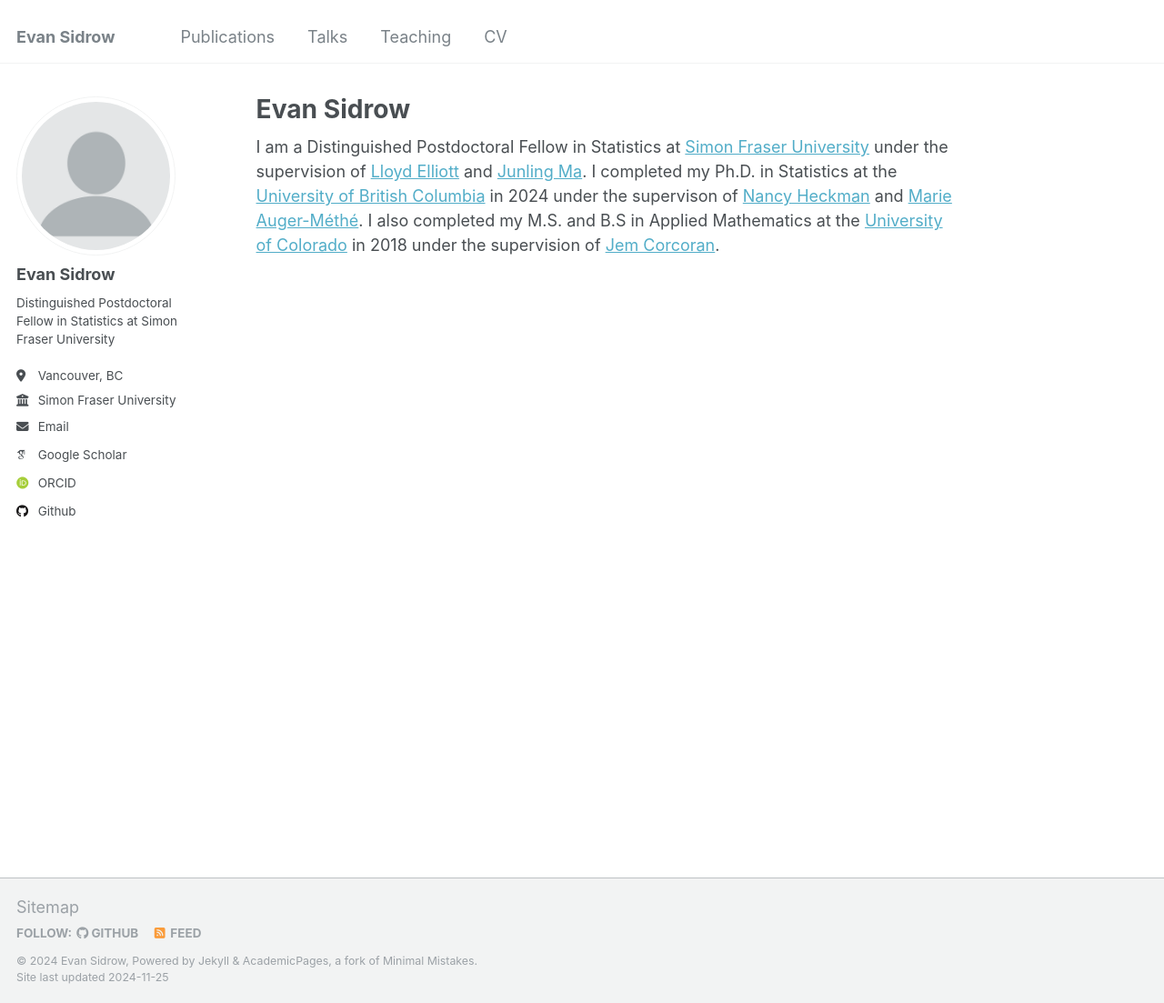
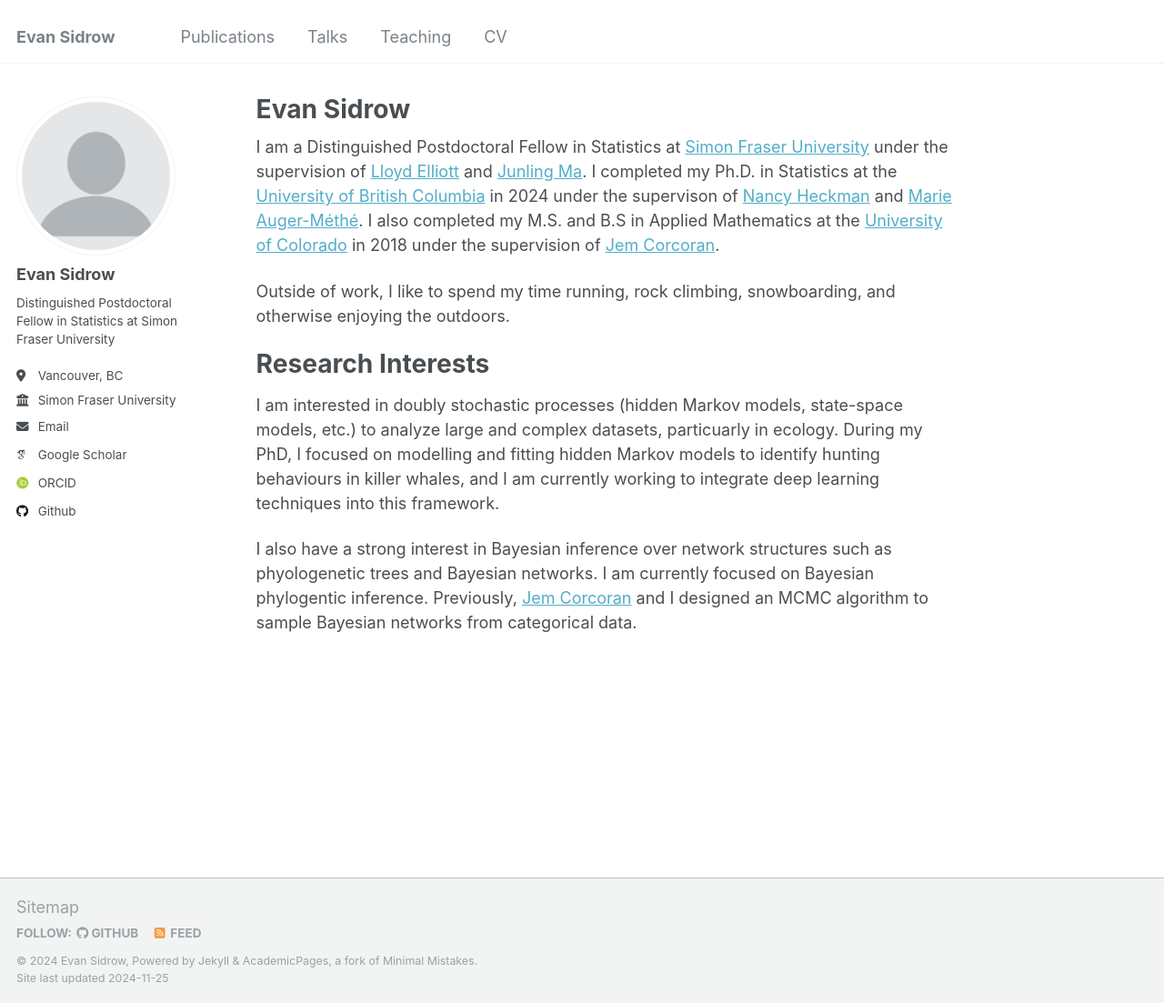
Before and after one commit to EvanSidrow/EvanSidrow.github.io, a Jekyll site: the page built from _pages/about.md, in a window 1280 px wide and 1103 px high. Shown: the whole window at 91% size. Built offline with Jekyll 4.4.1, drawn with Linux system fonts in a browser that asks for light colours; some web fonts are replaced.

Commit message:
Update about.md

```diff
--- a/_pages/about.md
+++ b/_pages/about.md
@@ -8,3 +8,21 @@ redirect_from:
 ---
 
 I am a Distinguished Postdoctoral Fellow in Statistics at [Simon Fraser University](https://www.sfu.ca/stat-actsci.html) under the supervision of [Lloyd Elliott](https://www.sfu.ca/stat-actsci/department/profiles/lloyd-elliott.html) and [Junling Ma](https://www.uvic.ca/science/math-statistics/people/home/faculty/ma_junling.php). I completed my Ph.D. in Statistics at the [University of British Columbia](https://www.stat.ubc.ca/) in 2024 under the supervison of [Nancy Heckman](https://www.stat.ubc.ca/users/nancy-e-heckman) and [Marie Auger-Méthé](https://statisticalecology.weebly.com/). I also completed my M.S. and B.S in Applied Mathematics at the [University of Colorado](https://www.colorado.edu/amath/) in 2018 under the supervision of [Jem Corcoran](https://amath.colorado.edu/faculty/corcoran/).
+
+Outside of work, I like to spend my time running, rock climbing, snowboarding, and otherwise enjoying the outdoors.
+
+Research Interests
+======
+
+I am interested in doubly stochastic processes (hidden Markov models, state-space models, etc.) to analyze large and complex datasets, particuarly in ecology. During my PhD, I focused on modelling and fitting hidden Markov models to identify hunting behaviours in killer whales, and I am currently working to integrate deep learning techniques into this framework.
+
+I also have a strong interest in Bayesian inference over network structures such as phyologenetic trees and Bayesian networks. I am currently focused on Bayesian phylogentic inference. Previously, [Jem Corcoran](https://amath.colorado.edu/faculty/corcoran/) and I designed an MCMC algorithm to sample Bayesian networks from categorical data.
+
+<!---
+
+Professional Background
+======
+
+Before attending UBC, I worked as a data scientist at [Seagate Technology](https://www.seagate.com/ca/en/). There, I developed applications to query multiple databases and run machine learning algorithms (e.g., random forests, autoencoders, LSTMs) to automatically detect faults in the hard drive production process. I also worked as a data science intern at [Code42](https://www.code42.com/) to detect anomalies in IP address data.
+
+--->
```
